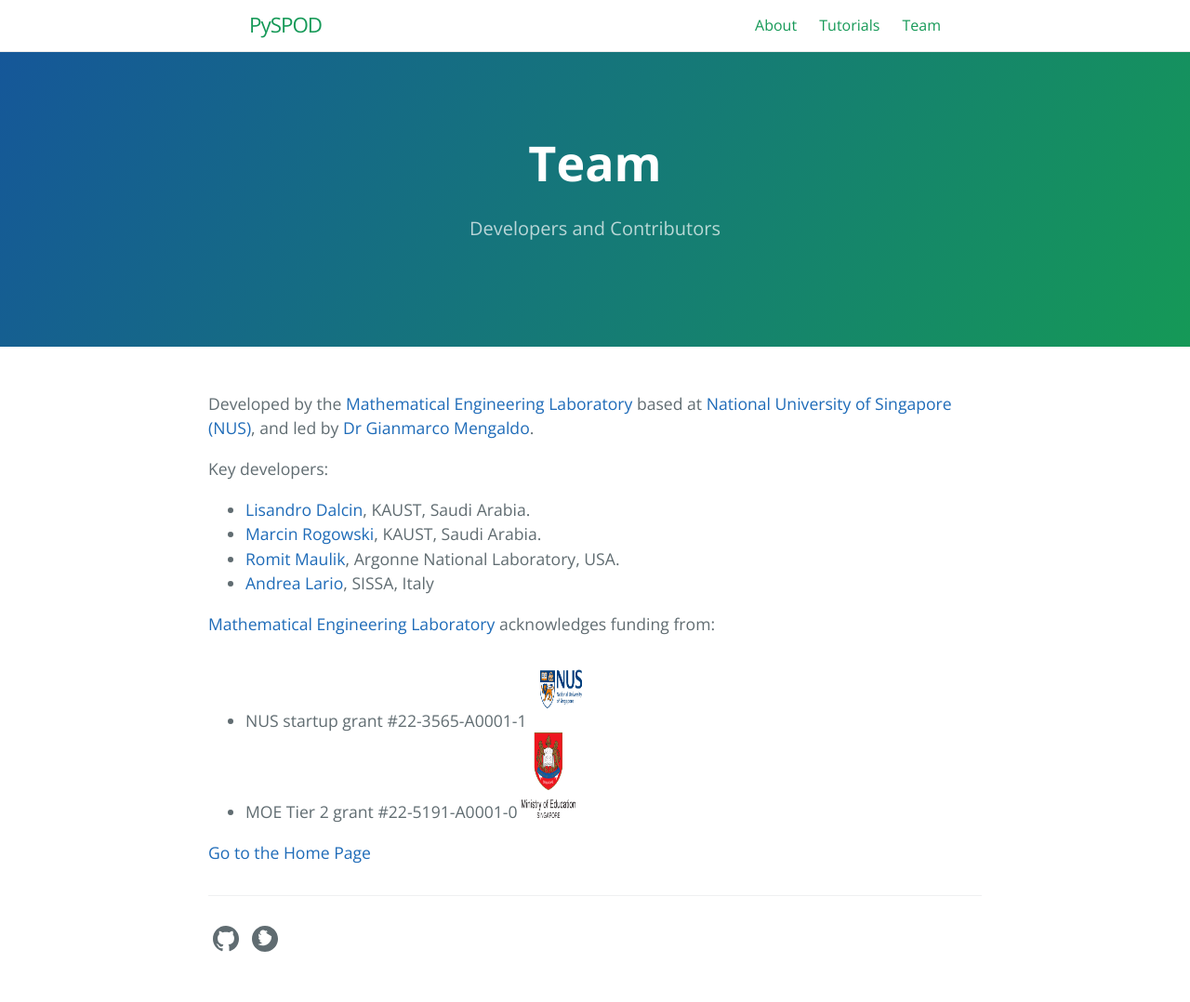
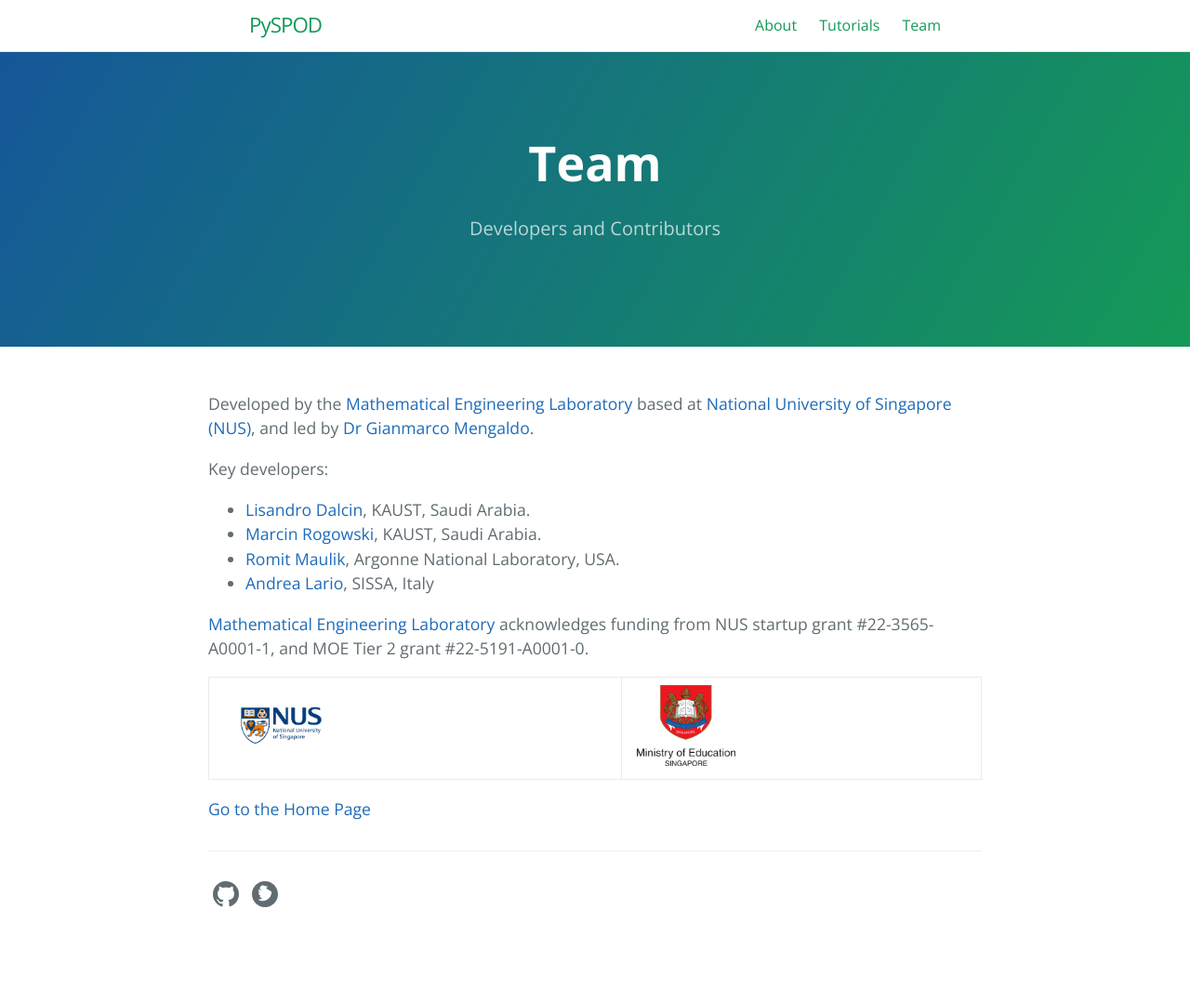
Before and after one commit to MathEXLab/PySPOD, a Jekyll site: the page built from team.md, in a window 1280 px wide. Shown: the whole page at 93% size. Built offline with Jekyll 4.4.1, drawn with Linux system fonts in a browser that asks for light colours; after the commit the page ends 1030 px from its top, so only the background shows below that.

Commit message:
added logos

```diff
--- a/team.md
+++ b/team.md
@@ -18,11 +18,9 @@ Key developers:
   - [Andrea Lario](https://www.math.sissa.it/users/andrea-lario), SISSA, Italy
 
 [Mathematical Engineering Laboratory](https://github.com/mathe-lab)
-acknowledges funding from:
+acknowledges funding from NUS startup grant #22-3565-A0001-1, and
+MOE Tier 2 grant #22-5191-A0001-0.
 
-  - NUS startup grant #22-3565-A0001-1 ![](./figures/NUS_Logo.jpeg){:height="80" width="65px"}
-  - MOE Tier 2 grant #22-5191-A0001-0 ![](./figures/MOE_Singapore.png){:height="92px" width="58px"}
-
-
+![](./figures/NUS_Logo.jpeg){:width="30%"} | ![](./figures/MOE_Singapore.png){:width="30%"}
 
 [Go to the Home Page]({{ '/' | absolute_url }})
```
